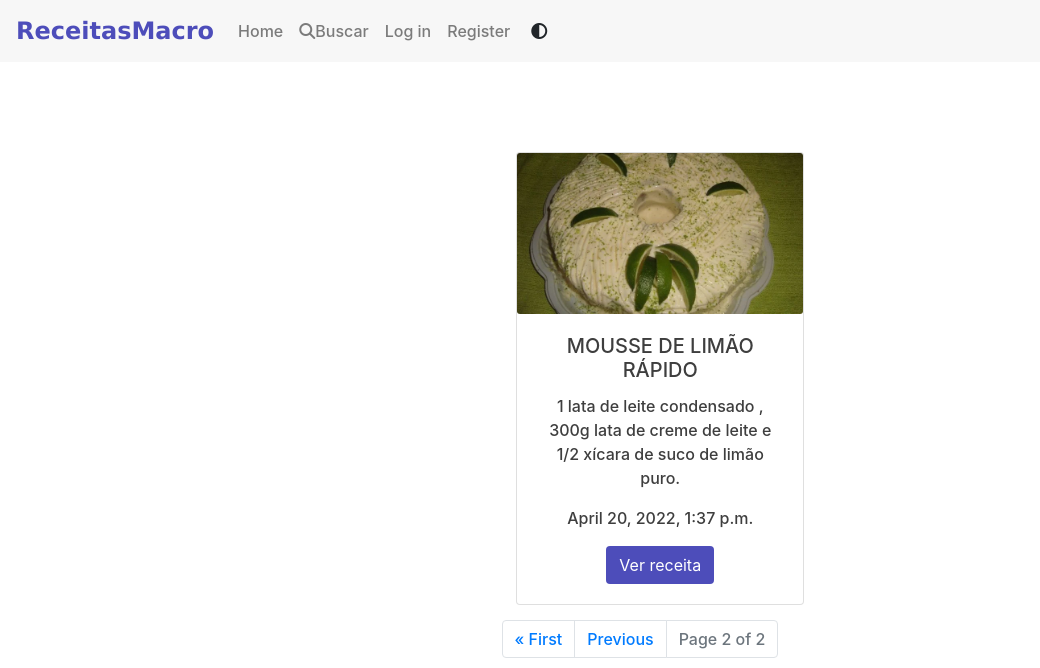
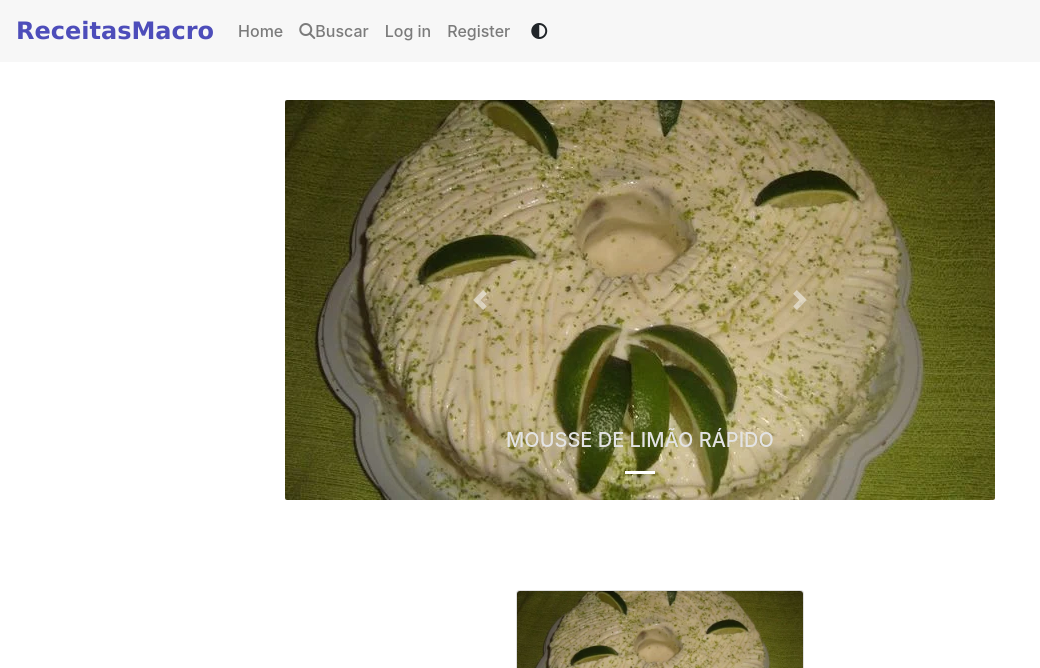
Before and after one commit to Arthur020104/ReceitasMacro, a Django app: page /?page=2 in a window 1280 px wide. Shown: the top 668 px of the page, without its empty margins (0-1040 px from the left). Run offline with Django 4.2, Linux system fonts and the light colour scheme; data comes from the database, SQL or seed files in the repository; data that the repository does not hold is empty; some libraries are stand-ins or nearby versions; grey boxes are pictures that could not be loaded.

Commit message:
adicionando carousel de produtos na pagina index

```diff
--- a/decidir/static/decidir/script.js
+++ b/decidir/static/decidir/script.js
@@ -22,6 +22,11 @@ function cardbtn(cards_btn)
 function fullpage(receita)
 {
   let busca = document.getElementById("busca-form");
+  let x = document.getElementById("carousel1");
+  if(x)
+  {
+    x.remove();
+  }
   if(busca)
   {
     busca.style.display = "none";
--- a/decidir/static/decidir/styles.css
+++ b/decidir/static/decidir/styles.css
@@ -82,6 +82,7 @@ span
     color: #4d4Dba!important;
     border-color: #4d4Dba!important;
     outline: none!important;
+    cursor: pointer;
 
 }
 .col-lg-3
@@ -452,3 +453,114 @@ select:hover {
     margin-left: 15%!important;
     margin-right: 15%!important;
 }
+#carousel1
+{
+    width: 100%;
+    margin: auto;
+    margin-top: 3%;
+}
+.d-blocki
+{
+    flex-shrink: 0;
+    height: 50vh!important;
+    margin: auto!important;
+    border-radius: 2px;
+}
+.carousel-control-previ
+{
+    margin-left: 32%;
+}
+.carousel-control-nexti
+{
+    margin-right: 32%;
+}
+@media (max-width:500px)
+{
+    .d-blocki
+    {
+        width: 100%!important;
+        height: auto!important;
+    }
+    .carousel-control-previ
+    {
+        margin-left: 5%;
+    }
+    .carousel-control-nexti
+    {
+        margin-right: 5%;
+    }
+}
+@media (max-width:557px) and (min-width:500px)
+{
+    .d-blocki
+    {
+        width: 100%!important;
+        height: auto!important;
+    }
+    .carousel-control-previ
+    {
+        margin-left: 12%;
+    }
+    .carousel-control-nexti
+    {
+        margin-right: 12%;
+    }
+}
+@media (max-width:700px)  and (min-width:557px)
+{
+    .d-blocki
+    {
+        width: 100%!important;
+        height: auto!important;
+    }
+    .carousel-control-previ
+    {
+        margin-left: 20%;
+    }
+    .carousel-control-nexti
+    {
+     margin-right: 20%;
+    }
+}
+@media (max-width:1000px) and (min-width:700px)
+{
+    .d-blocki
+    {
+        width: 100%!important;
+        height: auto!important;
+    }
+    .carousel-control-previ
+    {
+        margin-left: 23%;
+    }
+    .carousel-control-nexti
+    {
+        margin-right: 23%;
+    }
+}
+@media (max-width:1200px) and (min-width:1000px)
+{
+    .carousel-control-previ
+    {
+        margin-left: 27%;
+    }
+    .carousel-control-nexti
+    {
+        margin-right: 27%;
+    }
+}
+@media (max-width:1790px) and (min-width:1200px)
+{
+    .carousel-control-previ
+    {
+        margin-left: 30%;
+    }
+    .carousel-control-nexti
+    {
+        margin-right: 30%;
+    }
+}
+.carousel-caption h5
+{
+    color: #e3e3e3;
+}
--- a/decidir/templates/decidir/index.html
+++ b/decidir/templates/decidir/index.html
@@ -3,6 +3,69 @@
 {% block body %}
 {% load custom_tags %}
 {% if receitas%}
+<div id="carousel1">
+    <div id="carouselExampleIndicators" class="carousel slide" data-ride="carousel">
+        <ol class="carousel-indicators">
+            {% for receita in receitas %}
+                {% if forloop.counter == 1 %}
+                    <li data-target="#carouselExampleIndicators" data-slide-to="{{forloop.counter}}" class="active"></li>
+                {% else %}
+                <li data-target="#carouselExampleIndicators" data-slide-to="{{forloop.counter}}"></li>
+                {% endif %}
+
+            {% endfor %}
+        </ol>
+        <div class="carousel-inner">
+            {% for receita in receitas %}
+                {% if forloop.counter == 1 %}
+                    <div class="carousel-item active">
+                        {% if not "/media/images/" in receita.img.all.first.img.url %}
+                            <a class="cards_btn" data-id_receita="{{receita.id}}"><img class="d-block d-blocki" src="{{receita.img.all.first.img}}" alt="{{receita.name}}"></a>
+                            <div class="carousel-caption d-none d-md-block">
+                                <h5>{{receita.name}}</h5>
+                            </div>
+                        {% else %}
+                            <a class="cards_btn" data-id_receita="{{receita.id}}"><img class="d-block d-blocki" src="{{receita.img.all.first.img.url}}" alt="{{receita.name}}"></a>
+                            <div class="carousel-caption d-none d-md-block">
+                                <h5>{{receita.name}}</h5>
+                            </div>
+                        {% endif %}
+                    </div>
+                {% else %}
+                <div class="carousel-item">
+                    {% if not "/media/images/" in receita.img.all.first.img.url %}
+                        <a class="cards_btn" data-id_receita="{{receita.id}}"><img class="d-block d-blocki" src="{{receita.img.all.first.img}}" alt="{{receita.name}}"></a>
+                        <div class="carousel-caption d-none d-md-block">
+                            <h5>{{receita.name}}</h5>
+                        </div>
+                    {% else %}
+                        <a class="cards_btn" data-id_receita="{{receita.id}}"><img class="d-block d-blocki" src="{{receita.img.all.first.img.url}}" alt="{{receita.name}}"></a>
+                        <div class="carousel-caption d-none d-md-block">
+                            <h5>{{receita.name}}</h5>
+                        </div>
+                    {% endif %}
+                </div>
+                {% endif %}
+            {% endfor %}
+
+        </div>
+        <button class="carousel-control-prev carousel-control-previ" type="button" data-target="#carouselExampleIndicators" data-slide="prev">
+            <span class="carousel-control-prev-icon" aria-hidden="true"></span>
+            <span class="sr-only">Previous</span>
+        </button>
+        <button class="carousel-control-next carousel-control-nexti" type="button" data-target="#carouselExampleIndicators" data-slide="next">
+            <span class="carousel-control-next-icon" aria-hidden="true"></span>
+            <span class="sr-only">Next</span>
+        </button>
+    </div>
+</div>
+
+
+
+
+
+
+
 <div id="receitas">
     <div class="container text-center">
         <div class="container-fluid">
```
